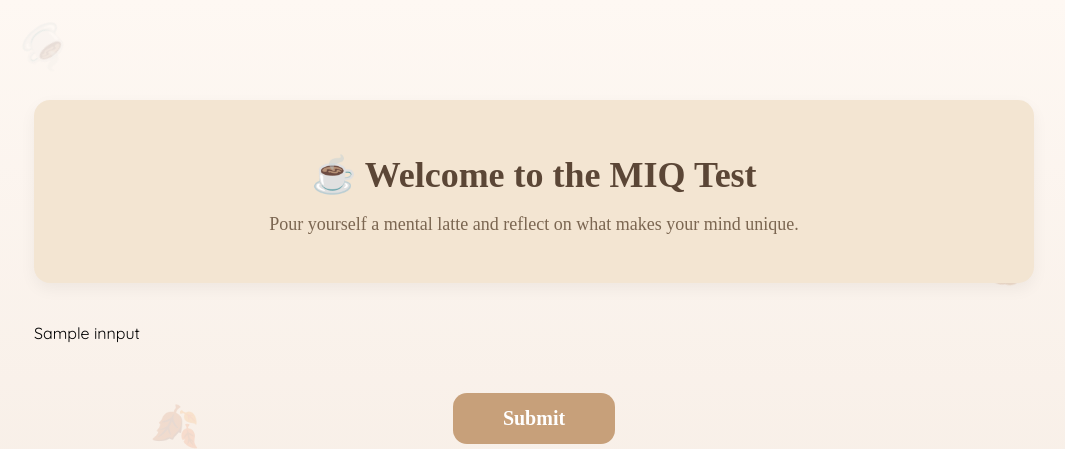
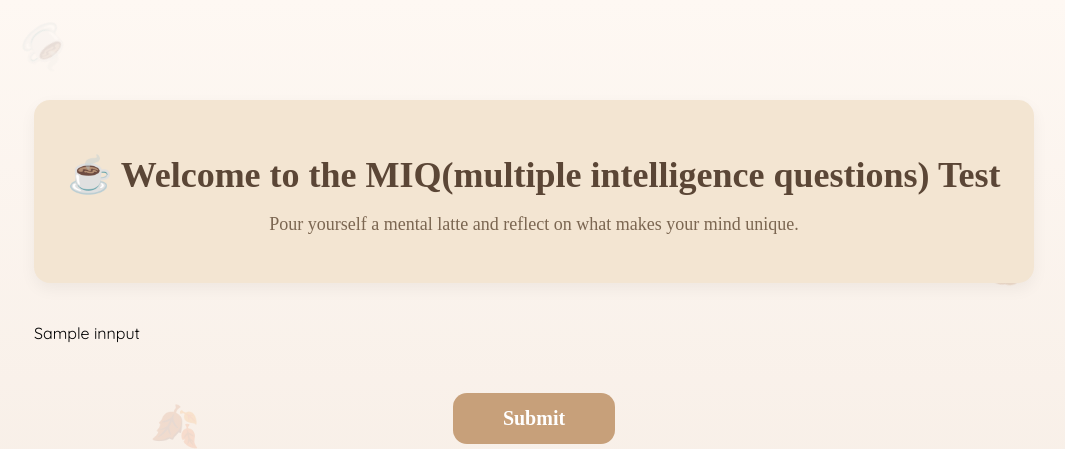
Before and after one commit to choigun0809A/coffee_vibe_MIQ, a Python web app: template templates/main.html in a window 1280 px wide. Shown: the top 449 px of the page, without its empty margins (106-1171 px from the left). Run offline with Jinja, Linux system fonts and the light colour scheme; the template is opened without the code that fills it: most values are stand-ins (such as "Sample title", 1, 10 or a date in 2020); some libraries are stand-ins or nearby versions; some web fonts are replaced.

Commit message:
Update main.html

```diff
--- a/templates/main.html
+++ b/templates/main.html
@@ -178,6 +178,15 @@
 
 
   </style>
+  <meta name="description" content="Learn what kind of intelligence you have!">
+  <meta name="keywords" content="Choistests, Choi, educational games, tests, fun quiz for kids, multiple intelligence test, multiple intelligence, MIQ test, free multiple intelligence test">
+  <meta name="author" content="O.Choigun">
+
+  <!-- Open Graph for social sharing (optional) -->
+  <meta property="og:title" content="Choi's Tests">
+  <meta property="og:description" content="Coffee themed easy and free interactive multiple intelligence test">
+  <meta property="og:url" content="https://choistests.onrender.com">
+  <meta property="og:type" content="website">
 </head>
 <body>
   <!-- Floating Emoji Background -->
@@ -204,7 +213,7 @@
   <!-- Content -->
   <div class="container">
     <div class="intro">
-      <h1>☕ Welcome to the MIQ Test</h1>
+      <h1>☕ Welcome to the MIQ(multiple intelligence questions) Test</h1>
       <p>Pour yourself a mental latte and reflect on what makes your mind unique.</p>
     </div>
 
```
